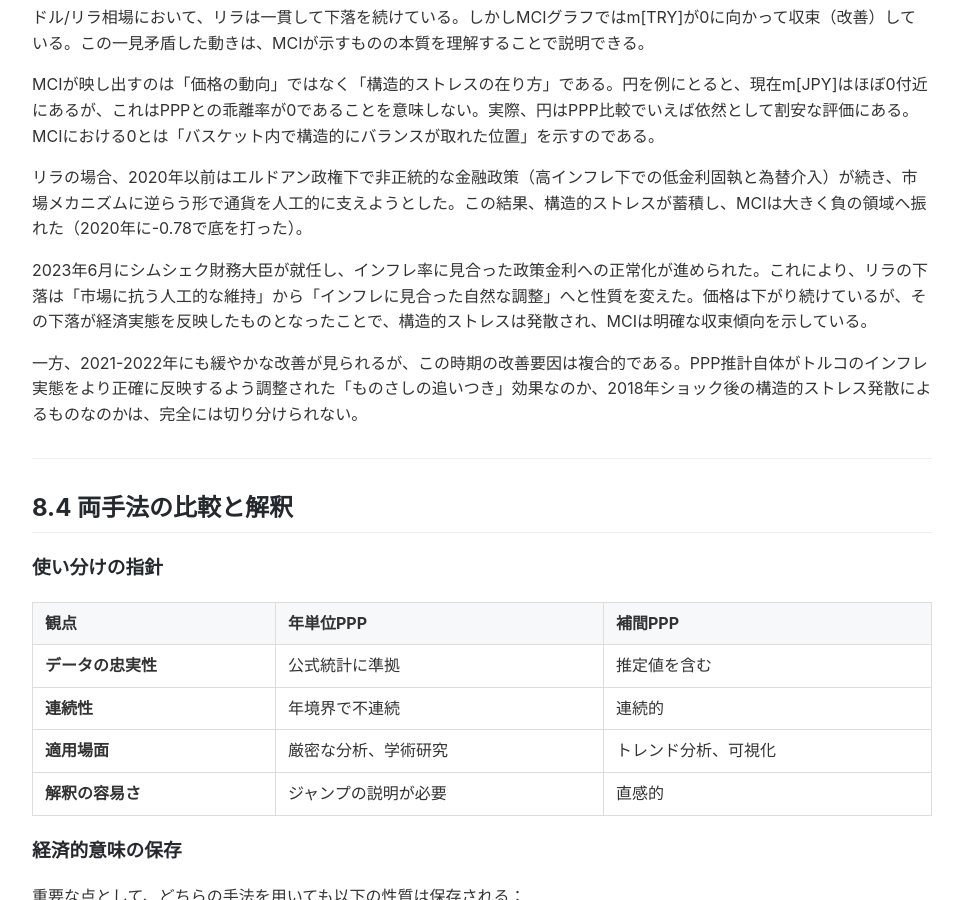
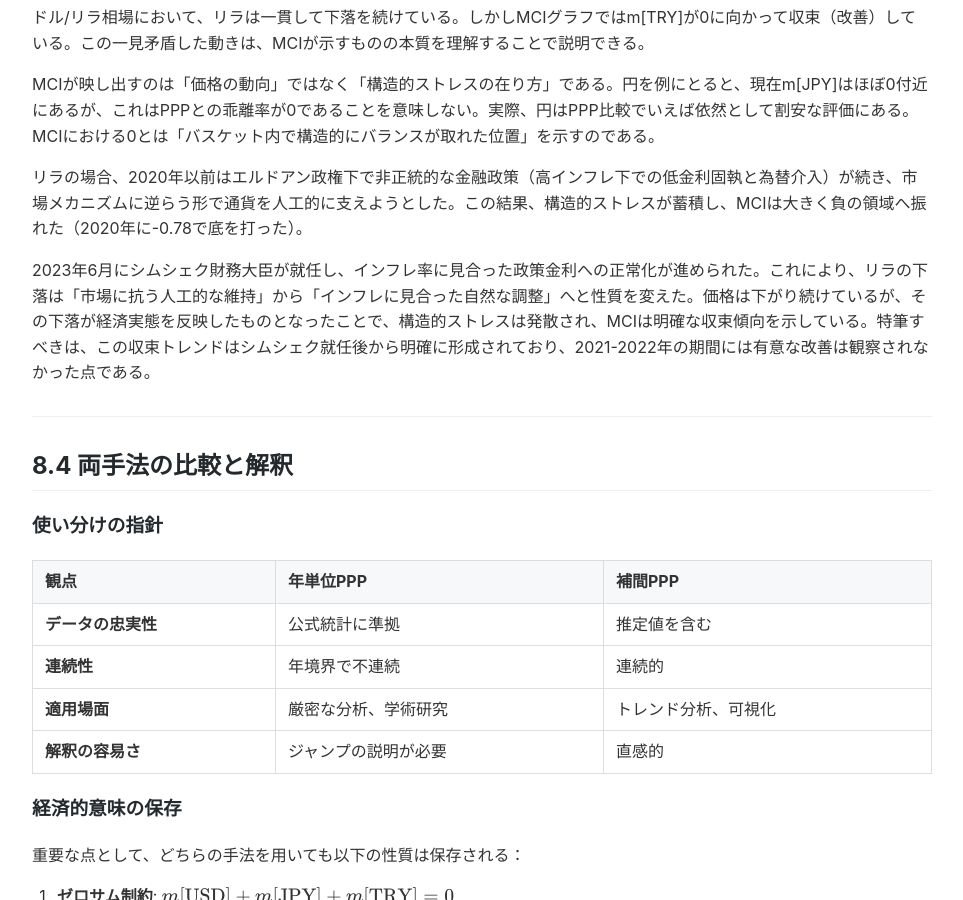
Before and after one commit to onigirito/MCI_Mikan-3-Currency-clr-Index_, a Jekyll site: the page built from docs/CHAPTER8_DRAFT.md, in a window 1280 px wide and 900 px high, scrolled down 4141 px. Shown: the whole window, without its empty margins (158-1121 px from the left). Built offline with Jekyll 4.4.1, drawn with Linux system fonts in a browser that asks for light colours; our own code applies the rules of GitHub Pages for plain Markdown files.

Commit message:
2021-2022年の改善記述を修正：データ整合により改善は観察されず、シムシェキ就任後から明確な収束トレンドが形成
- 3つのドキュメントから2021-2022年の曖昧な改善記述を削除
- シムシェキ就任後からのみ明確な収束トレンドが観察されたことを明記
- データ整合の結果を正確に反映

```diff
--- a/docs/CHAPTER8_DRAFT.md
+++ b/docs/CHAPTER8_DRAFT.md
@@ -113,9 +113,7 @@ MCIが映し出すのは「価格の動向」ではなく「構造的ストレ
 
 リラの場合、2020年以前はエルドアン政権下で非正統的な金融政策（高インフレ下での低金利固執と為替介入）が続き、市場メカニズムに逆らう形で通貨を人工的に支えようとした。この結果、構造的ストレスが蓄積し、MCIは大きく負の領域へ振れた（2020年に-0.78で底を打った）。
 
-2023年6月にシムシェク財務大臣が就任し、インフレ率に見合った政策金利への正常化が進められた。これにより、リラの下落は「市場に抗う人工的な維持」から「インフレに見合った自然な調整」へと性質を変えた。価格は下がり続けているが、その下落が経済実態を反映したものとなったことで、構造的ストレスは発散され、MCIは明確な収束傾向を示している。
-
-一方、2021-2022年にも緩やかな改善が見られるが、この時期の改善要因は複合的である。PPP推計自体がトルコのインフレ実態をより正確に反映するよう調整された「ものさしの追いつき」効果なのか、2018年ショック後の構造的ストレス発散によるものなのかは、完全には切り分けられない。
+2023年6月にシムシェク財務大臣が就任し、インフレ率に見合った政策金利への正常化が進められた。これにより、リラの下落は「市場に抗う人工的な維持」から「インフレに見合った自然な調整」へと性質を変えた。価格は下がり続けているが、その下落が経済実態を反映したものとなったことで、構造的ストレスは発散され、MCIは明確な収束傾向を示している。特筆すべきは、この収束トレンドはシムシェク就任後から明確に形成されており、2021-2022年の期間には有意な改善は観察されなかった点である。
 
 ---
 
```
Also changed, not shown: docs/FULL_PAPER_CORRECTED.md (+1 -3 lines), docs/FULL_PAPER_EN.md (+1 -3 lines).
